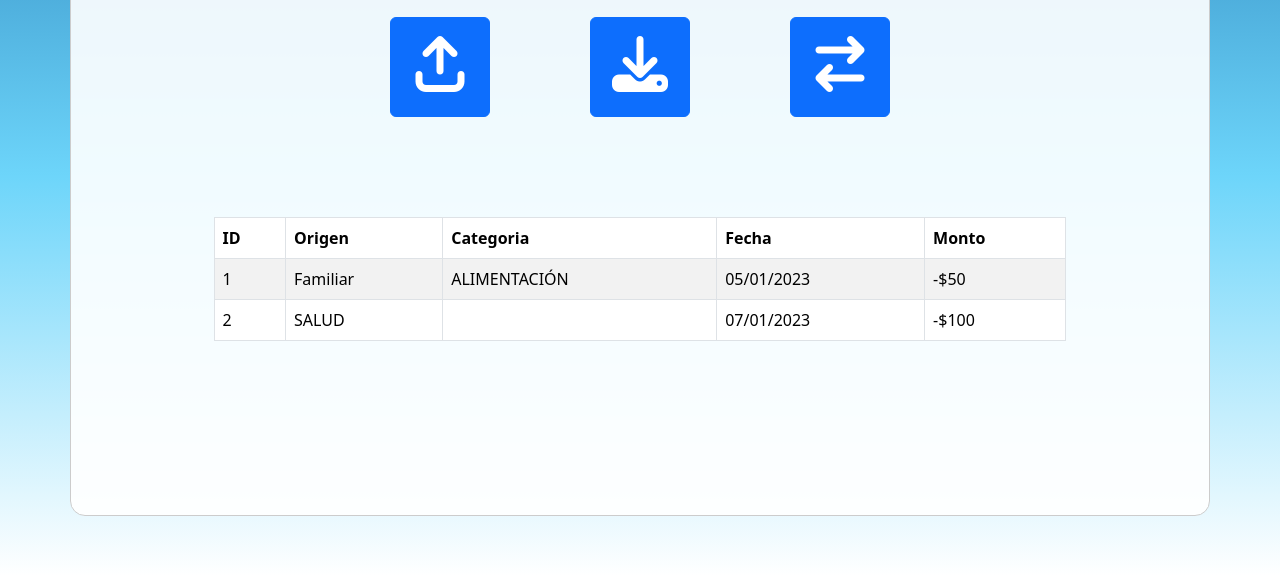
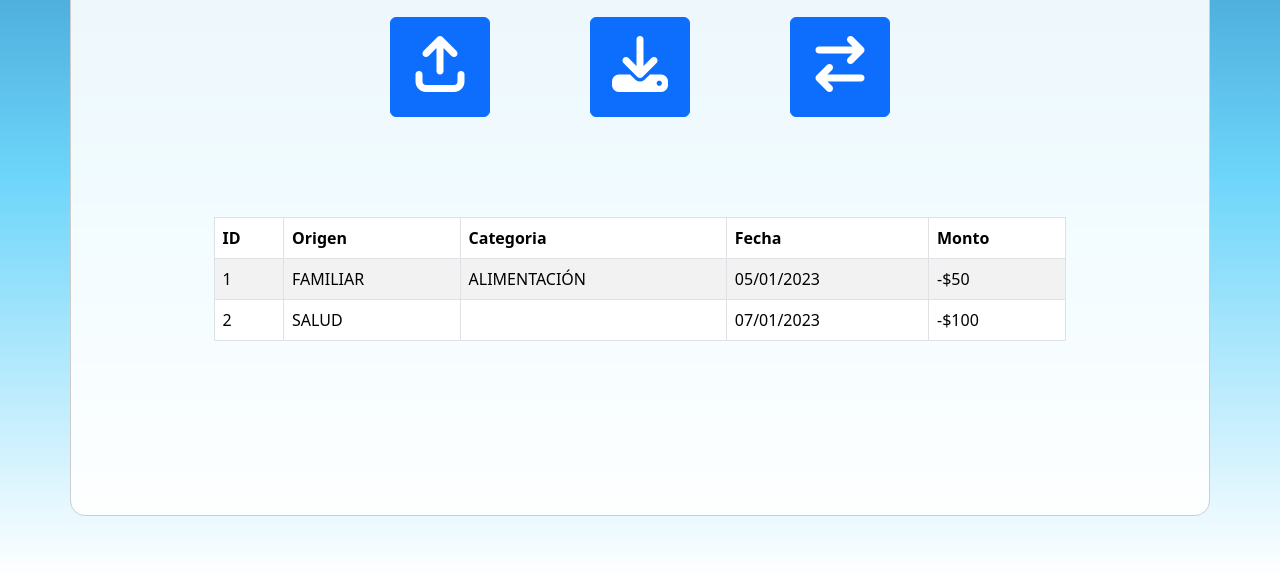
Before and after one commit to ErickCabezas/ProyectoWebIB, a plain HTML site: page ProyectoIB/cuenta.html in a window 1280 px wide. Shown: the part 224-800 px from the top of the page. Drawn offline with nearby package versions, Linux system fonts and the light colour scheme.

Commit message:
nombre en transaccion en cuenta

```diff
--- a/ProyectoIB/cuenta.html
+++ b/ProyectoIB/cuenta.html
@@ -50,7 +50,7 @@
             <tbody>
               <tr>
                 <td>1</td>
-                <td>Familiar</td>
+                <td>FAMILIAR</td>
                 <td>ALIMENTACIÓN</td>
                 <td>05/01/2023</td>
                 <td>-$50</td>
```
